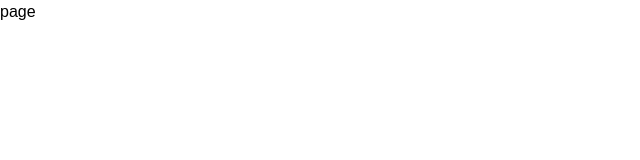
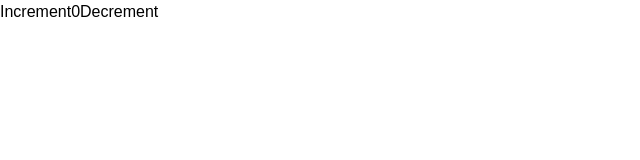
Before and after one commit to Adith-628/xpense, a Next.js app: page /dashboard in a window 1280 px wide. Shown: the top 160 px of the page, without its empty margins (0-640 px from the left). Built offline with nearby package versions, Linux system fonts and the light colour scheme.

Commit message:
feat: redux store setup complete

```diff
--- /dev/null
+++ b/app/dashboard/layout.js
@@ -0,0 +1,9 @@
+"use client";
+
+import React from "react";
+import { Provider } from "react-redux";
+import store from "../store";
+
+export default function Layout({ children }) {
+  return <Provider store={store}>{children}</Provider>;
+}
--- a/app/dashboard/page.jsx
+++ b/app/dashboard/page.jsx
@@ -1,8 +1,39 @@
 "use client";
 import React from "react";
+import { Provider, useDispatch, useSelector } from "react-redux";
+import Wrapper from "../wrapper";
+import store from "../store";
+import { decrement, increment } from "@/src/features/counter/counterSlice";
 
 const page = () => {
-  return <div>page</div>;
+  const count = useSelector((state) => state.counter.value);
+  const dispatch = useDispatch();
+
+  return (
+    <PageWrapper>
+      <div>
+        <div>
+          <button
+            aria-label="Increment value"
+            onClick={() => dispatch(increment())}
+          >
+            Increment
+          </button>
+          <span>{count}</span>
+          <button
+            aria-label="Decrement value"
+            onClick={() => dispatch(decrement())}
+          >
+            Decrement
+          </button>
+        </div>
+      </div>
+    </PageWrapper>
+  );
+};
+
+const PageWrapper = ({ children }) => {
+  return <Wrapper>{children}</Wrapper>;
 };
 
 export default page;
--- a/app/page.js
+++ b/app/page.js
@@ -4,6 +4,9 @@
 import { auth, provider, signInWithPopup } from "@/firebase";
 import Image from "next/image";
 import { useRouter } from "next/navigation";
+import { Provider } from "react-redux";
+import store from "./store";
+import Wrapper from "./wrapper";
 
 export default function Home() {
   const [user, setUser] = useState(null);
--- /dev/null
+++ b/app/store.js
@@ -0,0 +1,8 @@
+import counterReducer from "@/src/features/counter/counterSlice";
+import { configureStore } from "@reduxjs/toolkit";
+
+export default configureStore({
+  reducer: {
+    counter: counterReducer,
+  },
+});
--- /dev/null
+++ b/app/wrapper.jsx
@@ -0,0 +1,10 @@
+"use client";
+import React from "react";
+import { Provider } from "react-redux";
+import store from "./store";
+
+const Wrapper = ({ children }) => {
+  return <Provider store={store}>{children}</Provider>;
+};
+
+export default Wrapper;
--- a/package.json
+++ b/package.json
@@ -9,13 +9,15 @@
     "lint": "next lint"
   },
   "dependencies": {
+    "@reduxjs/toolkit": "^2.4.0",
     "class-variance-authority": "^0.7.1",
     "clsx": "^2.1.1",
     "firebase": "^11.0.2",
     "lucide-react": "^0.468.0",
     "next": "15.0.4",
-    "react": "^19.0.0",
-    "react-dom": "^19.0.0",
+    "react": "^18.3.1",
+    "react-dom": "^18.3.1",
+    "react-redux": "^9.1.2",
     "tailwind-merge": "^2.5.5",
     "tailwindcss-animate": "^1.0.7"
   },
--- /dev/null
+++ b/src/features/counter/counterSlice.js
@@ -0,0 +1,28 @@
+import { createSlice } from "@reduxjs/toolkit";
+
+export const counterSlice = createSlice({
+  name: "counter",
+  initialState: {
+    value: 0,
+  },
+  reducers: {
+    increment: (state) => {
+      // Redux Toolkit allows us to write "mutating" logic in reducers. It
+      // doesn't actually mutate the state because it uses the Immer library,
+      // which detects changes to a "draft state" and produces a brand new
+      // immutable state based off those changes
+      state.value += 1;
+    },
+    decrement: (state) => {
+      state.value -= 1;
+    },
+    incrementByAmount: (state, action) => {
+      state.value += action.payload;
+    },
+  },
+});
+
+// Action creators are generated for each case reducer function
+export const { increment, decrement, incrementByAmount } = counterSlice.actions;
+
+export default counterSlice.reducer;
```
Also changed, not shown: 1 other file (tests, documents, lock files or other folders).
